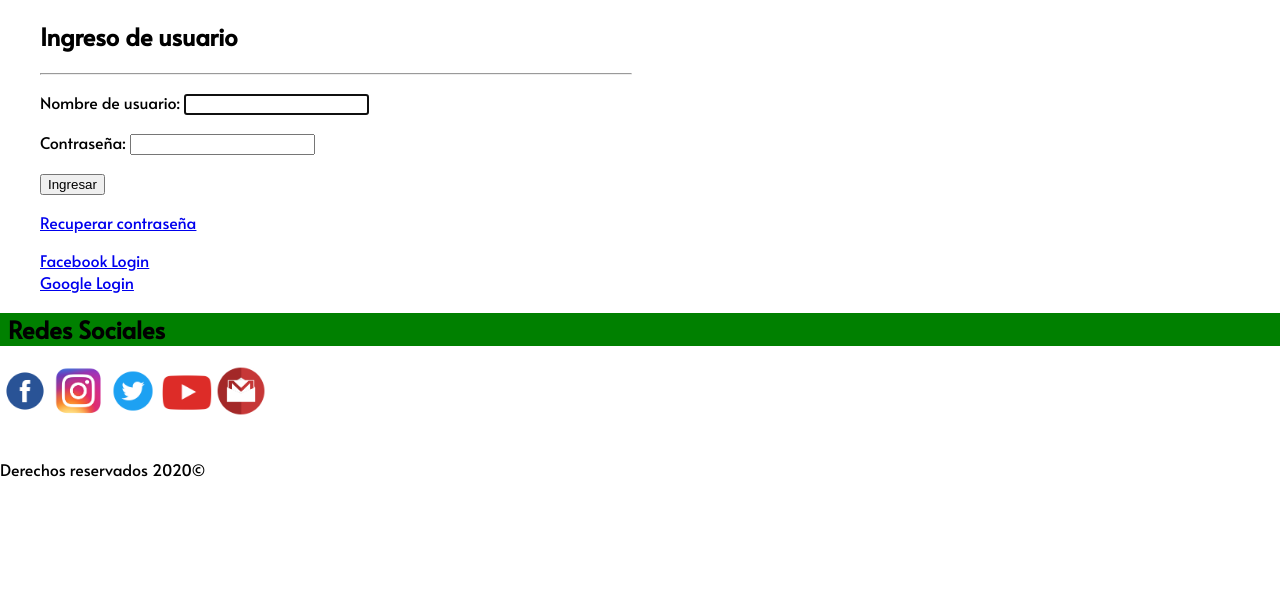
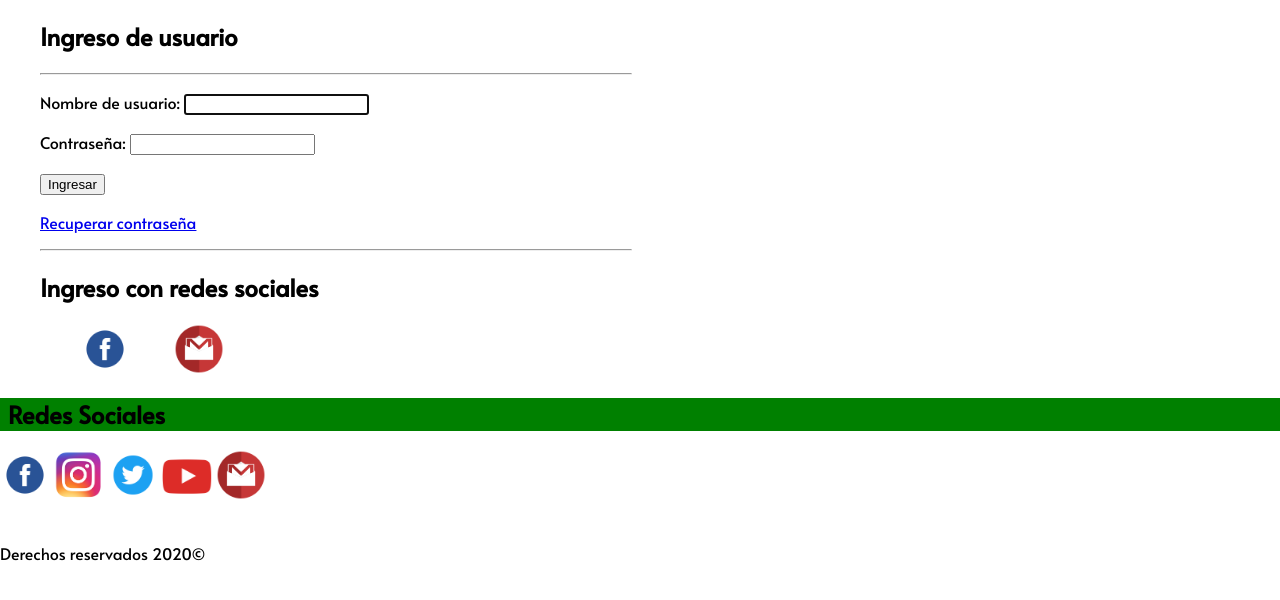
Before and after one commit to sergio-escalona/reciclate.esta, a Django app: page /cuenta/login/ in a window 1280 px wide. Shown: the part 80-680 px from the top of the page. Run offline with Django 3.2, Linux system fonts and the light colour scheme.

Commit message:
mejoras login social

```diff
--- a/reciclaje/noticias/static/css/style.css
+++ b/reciclaje/noticias/static/css/style.css
@@ -120,6 +120,12 @@ footer h2{
 footer img{
   height: 50px;
   width: 50px;
+}
+
+.login{
+  height: 50px;
+  width: 50px;
+  padding-left: 40px;
 }
 
 /*Ventana nosotros*/
--- a/reciclaje/noticias/templates/registration/login.html
+++ b/reciclaje/noticias/templates/registration/login.html
@@ -21,9 +21,13 @@
                         <p><a href="{% url 'password_reset' %}">Recuperar contraseña</a></p>
                     </form>
                 </div>
-                <a href="{% url 'social:begin' 'facebook' %}">Facebook Login</a>
-                <br>
-                <a href="{% url 'social:begin' 'google-oauth2' %}">Google Login</a>
+                <div class="card-body">
+                    <hr>
+                    <h2>Ingreso con redes sociales</h2>
+                    <a href="{% url 'social:begin' 'facebook' %}"><img src="{% static 'img/face.png' %}" alt="Facebook" class="login"></a>
+                    <a href="{% url 'social:begin' 'google-oauth2' %}"><img src="{% static 'img/gmail.png' %}" alt="GMail" class="login"></a>
+                </div>
+
             </div>
 
         </div>
```
Also changed, not shown: reciclaje/db.sqlite3.
